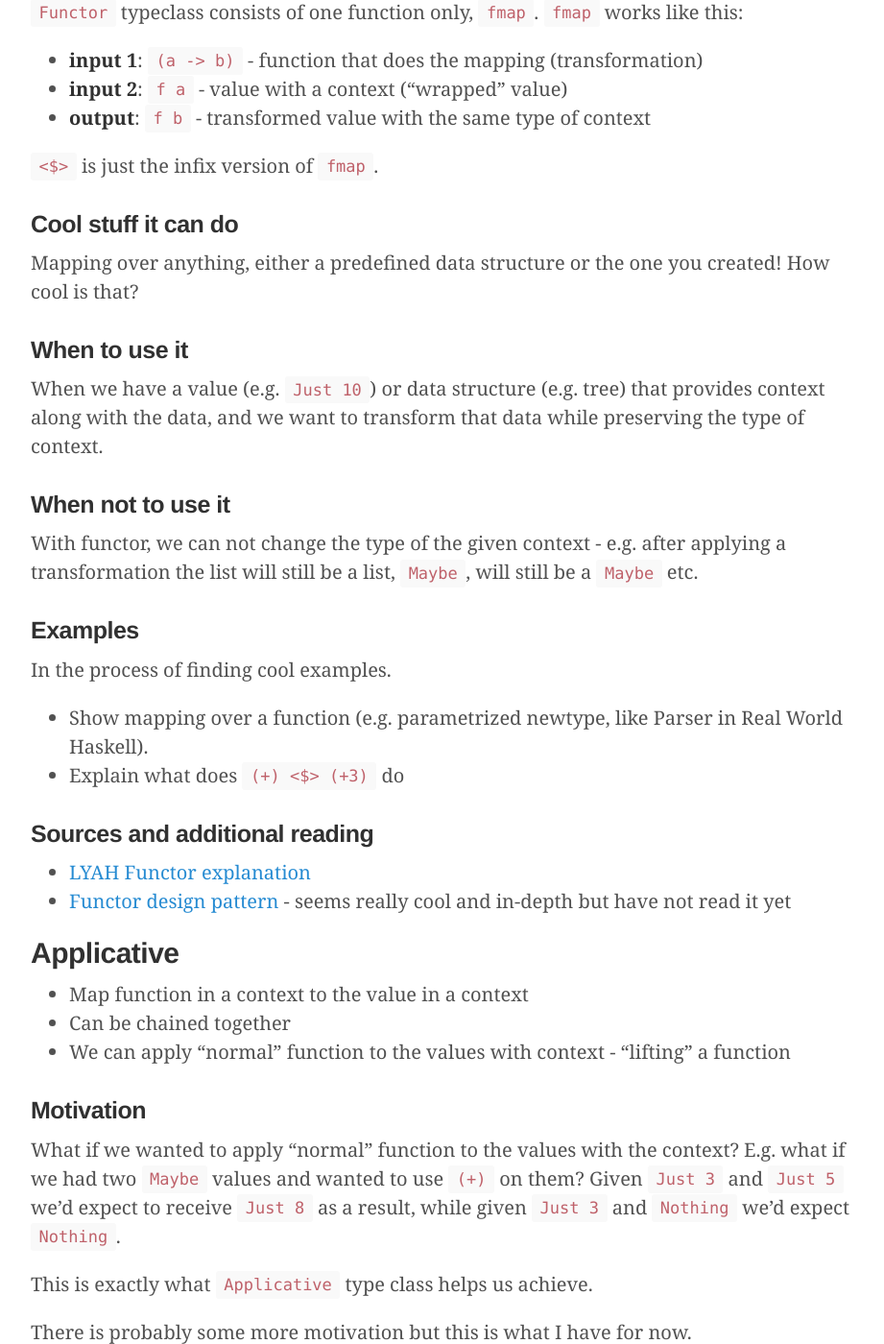
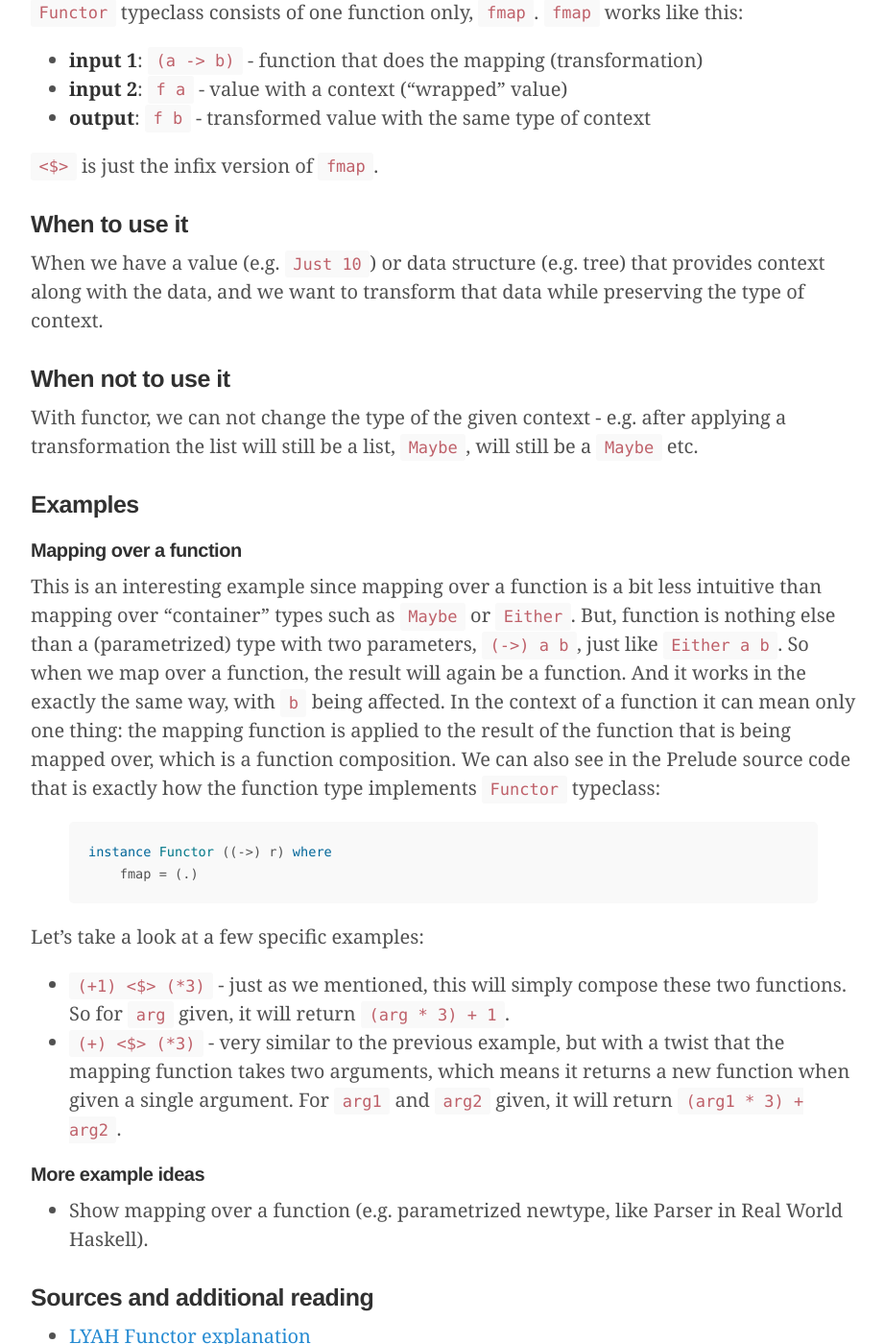
Before and after one commit to matijaSos/matijasos.github.io, a Jekyll site: the page built from _posts/2018-11-14-haskell-functor-applicative-monad.md, in a window 1280 px wide and 1400 px high, scrolled down 1268 px. Shown: the whole window at 96% size, without its empty margins (178-1099 px from the left). Built offline with Jekyll 4.4.1, drawn with Linux system fonts in a browser that asks for light colours; comment, search, counter and statistics services are not loaded; some of the changed text lies outside the part shown.

Commit message:
Added examples for Functor (mapping over a function).

```diff
--- a/_posts/2018-11-14-haskell-functor-applicative-monad.md
+++ b/_posts/2018-11-14-haskell-functor-applicative-monad.md
@@ -35,7 +35,7 @@ Functor is for mapping over parametrized types, such as `[]`, `Maybe`, trees, ..
 {% highlight haskell %}
 class Functor f where
     fmap :: (a -> b) -> f a -> f b
-    (<$>) :: (a -> b) -> f a -> f b
+    (<$>) :: (a -> b) -> f a -> f b -- inline version of fmap
 {% endhighlight %}
 
 `Functor` typeclass consists of one function only, `fmap`. `fmap` works like this:
@@ -45,9 +45,6 @@ class Functor f where
 * **output**: `f b` - transformed value with the same type of context
 
 `<$>` is just the infix version of `fmap`.
-
-### Cool stuff it can do
-Mapping over anything, either a predefined data structure or the one you created! How cool is that?
 
 ### When to use it
 When we have a value (e.g. `Just 10`) or data
@@ -59,10 +56,28 @@ With functor, we can not change the type of the given context - e.g. after apply
 a transformation the list will still be a list, `Maybe`, will still be a `Maybe` etc.
 
 ### Examples
-In the process of finding cool examples.
 
+#### Mapping over a function
+This is an interesting example since mapping over a function is a bit less intuitive than mapping
+over "container" types such as `Maybe` or `Either`.
+But, function is nothing else than a (parametrized) type with two parameters, `(->) a b`, just
+like `Either a b`. So when we map over a function, the result will again be a function. And it works in the exactly the same way, with `b` being affected. In the context
+of a function it can mean only one thing: the mapping function is applied to the result of the
+function that is being mapped over, which is a function composition. We can also see in the Prelude source code that is
+exactly how the function type implements `Functor` typeclass:
+{% highlight haskell %}
+instance Functor ((->) r) where
+    fmap = (.)
+{% endhighlight %}
+
+Let's take a look at a few specific examples:
+* `(+1) <$> (*3)` - just as we mentioned, this will simply compose these two functions. So for `arg` given, it will return
+`(arg * 3) + 1`.
+* `(+) <$> (*3)` - very similar to the previous example, but with a twist that the mapping function takes two arguments, which means it returns a new function when given a single argument.
+For `arg1` and `arg2` given, it will return `(arg1 * 3) + arg2`.
+
+#### More example ideas
 * Show mapping over a function (e.g. parametrized newtype, like Parser in Real World Haskell).
-* Explain what does `(+) <$> (+3)` do
 
 ### Sources and additional reading
 * [LYAH Functor explanation](http://learnyouahaskell.com/making-our-own-types-and-typeclasses#
```
